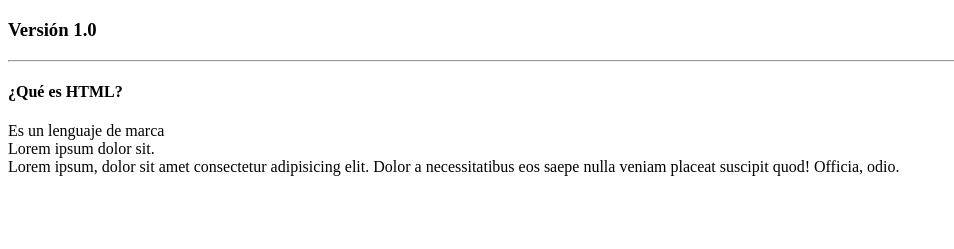
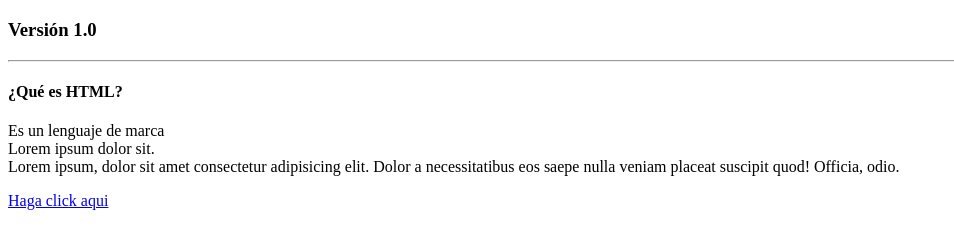
Before and after one commit to remigiohuarcaya/trabajo, a plain HTML site: page index.html in a window 1280 px wide. Shown: the part 61-310 px from the top of the page, without its empty margins (0-954 px from the left). Drawn offline with Linux system fonts and the light colour scheme.

Commit message:
Colocado un dirección web

```diff
--- a/index.html
+++ b/index.html
@@ -15,5 +15,7 @@
         Lorem ipsum dolor sit.<br>
         Lorem ipsum, dolor sit amet consectetur adipisicing elit. Dolor a necessitatibus eos saepe nulla veniam placeat suscipit quod! Officia, odio.
     </p>
+    <a href="http://www.gmail.com">Haga click aqui</a>
+
 </body>
 </html>
```
